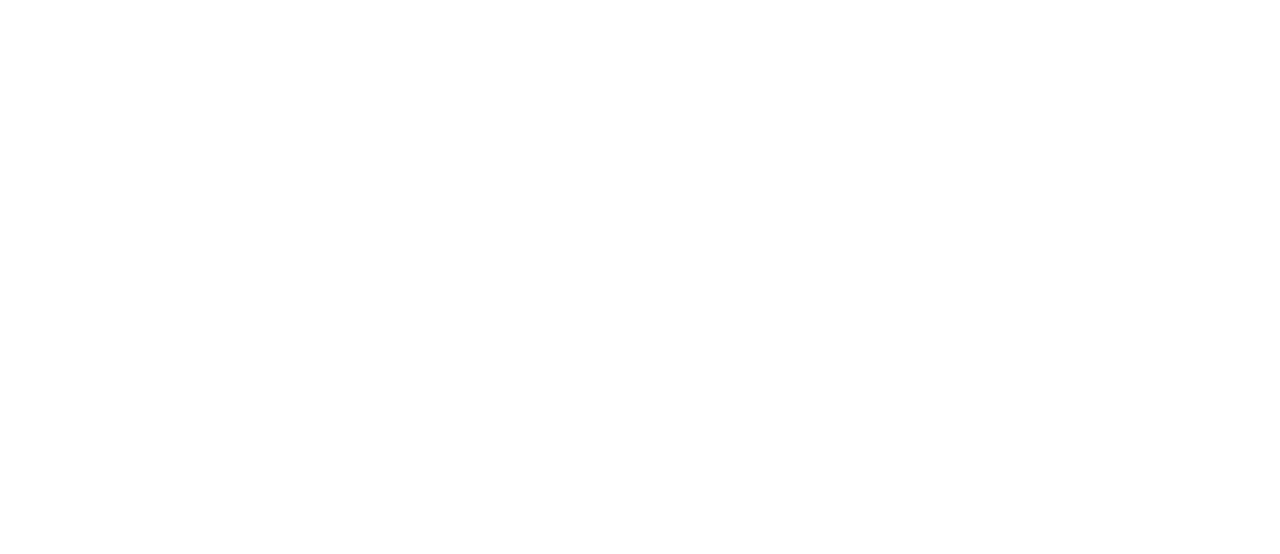
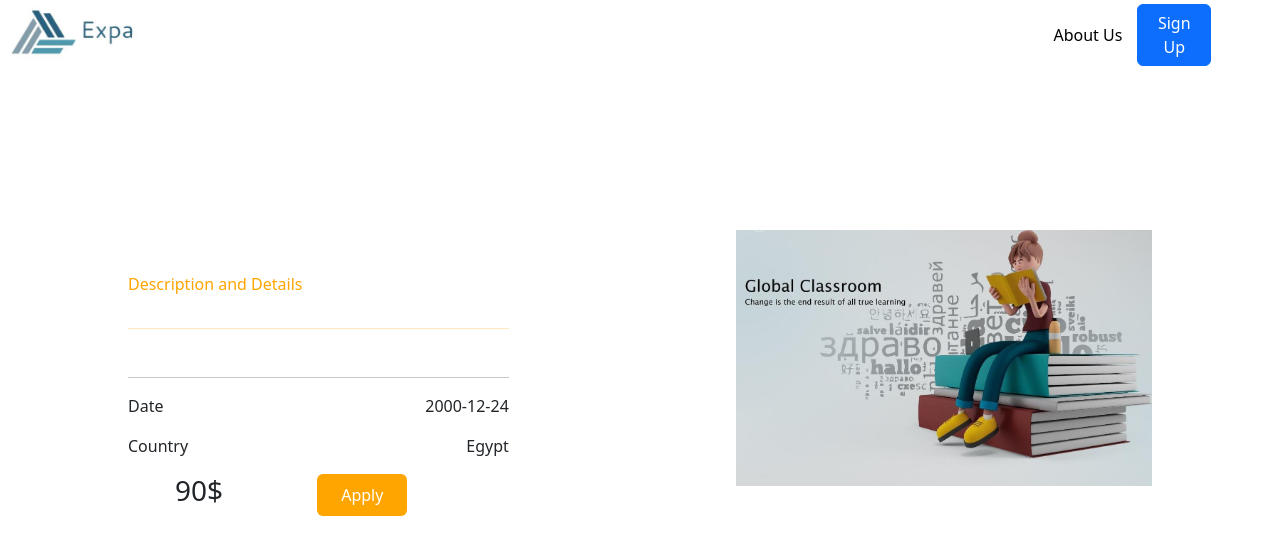
Before and after one commit to mohamedsaber122/Expa-Project, a React (Create React App) app: page /projects in a window 1280 px wide. Before the commit this address had no page. Shown: the top 554 px of the page. Built offline with nearby package versions, Linux system fonts and the light colour scheme.

Commit message:
added-axios

```diff
--- a/package.json
+++ b/package.json
@@ -7,6 +7,7 @@
     "@testing-library/jest-dom": "^5.16.5",
     "@testing-library/react": "^13.4.0",
     "@testing-library/user-event": "^13.5.0",
+    "axios": "^1.2.1",
     "bootstrap": "^5.2.3",
     "react": "^18.2.0",
     "react-bootstrap": "^2.6.0",
--- a/src/App.js
+++ b/src/App.js
@@ -8,13 +8,16 @@ import { Routes, Route } from "react-router-dom";
 import VolanterCustom from "./Components/Volanteer Page/VolanterCustom";
 import SignUp from "./Components/Sign up/SignUp";
 import SignIn from "./Components/Sign in/SignIn";
+import ProjectDetails from "./Components/Project details/ProjectDetails";
 
 function App() {
   return (
     <>
       <Routes>
-        <Route path="/" element={ <Body />} />
-        <Route path="/about" element={<CreateProject/>} />
+        <Route path="/" element={<Volanter />} />
+        <Route path="/projects" element={<ProjectDetails />} />
+        <Route path="/about" element={<CreateProject />} />
+        <Route path="/sign-up" element={<SignUp />} />
         <Route path="/data" element={<VolanterCustom />} />
       </Routes>
     </>
--- /dev/null
+++ b/src/Components/Project details/ProjectDetails.css
@@ -0,0 +1,44 @@
+.projects-main {
+  display: flex;
+  height: 80vh;
+  justify-content: center;
+  align-items: center;
+  gap: 5%;
+}
+
+.projects-right {
+  margin-left: 10%;
+  width: 50%;
+  display: flex;
+  flex-direction: column;
+  justify-content: flex-start;
+  align-items: flex-start;
+}
+.projects-right p {
+  max-width: 70%;
+}
+hr {
+  width: 70%;
+}
+.projects-data {
+  display: flex;
+  justify-content: space-between;
+  width: 70%;
+}
+.projects-fees {
+  display: flex;
+  justify-content: space-around;
+  width: 60%;
+}
+.projects-fees Button {
+  border: 0px;
+  padding: 0px 1.5rem;
+}
+.projects-left {
+  width: 50%;
+  height: 40vh;
+}
+.projects-left img {
+  height: 80%;
+  width: fit-content;
+}
--- /dev/null
+++ b/src/Components/Project details/ProjectDetails.js
@@ -0,0 +1,49 @@
+import React from "react";
+import { Button } from "react-bootstrap";
+import { useSelector } from "react-redux";
+import NavBar from "../Landing Page/NavBar";
+
+import "./ProjectDetails.css";
+
+const ProjectDetails = () => {
+  const projectData = useSelector((state) => state.volunteer.custom);
+  return (
+    <div>
+      <NavBar />
+      <div className="projects-main">
+        <div className="projects-right">
+          <h1>{projectData.title}</h1>
+          <p style={{ color: "orange" }}>Description and Details</p>
+          <hr style={{ color: "orange" }} />
+          <p style={{ color: "#A9A9A9" }}>{projectData.description}</p>
+          <hr />
+          <div className="projects-data">
+            <p>Date</p>
+            <p>2000-12-24</p>
+          </div>
+          <div className="projects-data">
+            <p>Country</p>
+            <p>Egypt</p>
+          </div>
+          <div className="projects-fees">
+            <h3>90$</h3>
+            <Button
+              style={{
+                color: "white",
+                backgroundColor: "orange",
+                width: "fit-content",
+              }}
+            >
+              Apply
+            </Button>
+          </div>
+        </div>
+        <div className="projects-left">
+          <img src={projectData.image} />
+        </div>
+      </div>
+    </div>
+  );
+};
+
+export default ProjectDetails;
--- a/src/Components/Sign up/SignUp.js
+++ b/src/Components/Sign up/SignUp.js
@@ -1,30 +1,77 @@
-import React from 'react';
-import { Button } from 'react-bootstrap';
-import NavBar from '../Landing Page/NavBar';
-import './SignUp.css'
-
+import axios from "axios";
+import React from "react";
+import { Button } from "react-bootstrap";
+import NavBar from "../Landing Page/NavBar";
+import { useState } from "react";
+import "./SignUp.css";
 
 const SignUp = () => {
-    return(
+  const [name, setName] = useState("");
+  const [email, setEmail] = useState("");
+  const [phone, setPhone] = useState("");
+  const [password, setPassword] = useState("");
+  const [country, setCountry] = useState("");
+  const handleClick = () => {
+    axios
+      .post("http://localhost:3001/registration", {
+        name: name,
+        email: email,
+        phoneNumber: phone,
+        password: password,
+        country: country,
+      })
+      .then((response) => console.log(response))
+      .catch((err) => console.log(err));
+  };
+  return (
     <div>
       <NavBar />
-            <div className='signup-main'>
-            <div className='signup-container'>
+      <div className="signup-main">
+        <div className="signup-container">
           <h2>Sign Up</h2>
           <p>Sign up for our organization</p>
-                <input type='text'  placeholder='Email'/>
-                <input type='password'  placeholder='Password'/>
-                <input type='text' placeholder='Phone number' />
-                <input type='text' placeholder='Country' />
-               <div style={{width: '25%',display:'flex',alignItems:'center',justifyContent:'center',gap:'10px'}}>
-                 <input style={{width : '7%', height: '100%' }} type='checkbox' />
+          <input
+            onChange={(e) => setEmail(e.target.value)}
+            type="text"
+            placeholder="Email"
+          />
+          <input
+            onChange={(e) => setName(e.target.value)}
+            type="text"
+            placeholder="Name"
+          />
+          <input
+            onChange={(e) => setPassword(e.target.value)}
+            type="password"
+            placeholder="Password"
+          />
+          <input
+            onChange={(e) => setPhone(e.target.value)}
+            type="text"
+            placeholder="Phone number"
+          />
+          <input
+            onChange={(e) => setCountry(e.target.value)}
+            type="text"
+            placeholder="Country"
+          />
+          <div
+            style={{
+              width: "25%",
+              display: "flex",
+              alignItems: "center",
+              justifyContent: "center",
+              gap: "10px",
+            }}
+          >
+            <input style={{ width: "7%", height: "100%" }} type="checkbox" />
             <small>By clicking you agree to terms and conditions</small>
           </div>
-                <Button>Signup !</Button>
+          <Button onClick={handleClick}>Signup !</Button>
         </div>
       </div>
     </div>
-    )
-}
+  );
+};
 
 export default SignUp;
--- a/src/Components/Volanteer Page/Volanter.css
+++ b/src/Components/Volanteer Page/Volanter.css
@@ -10,7 +10,11 @@
   word-wrap: break-word;
   width: 50%;
 }
-
+.cards-container {
+  display: flex;
+  justify-content: space-evenly;
+  flex-wrap: wrap;
+}
 .card-image {
   height: 200px;
 }
--- a/src/Components/Volanteer Page/VolanterCard.js
+++ b/src/Components/Volanteer Page/VolanterCard.js
@@ -15,7 +15,7 @@ const VolanteCard = ({ image, title, description }) => {
       description: description,
     };
     dispatch(setCustom(data));
-    navigate("/data");
+    navigate("/projects");
   };
   return (
     <div>
--- a/src/Redux/volunteerReducer.js
+++ b/src/Redux/volunteerReducer.js
@@ -8,6 +8,12 @@ const initialState = {
       title: "Global Classroom",
       description:
         "The project aims to contribute to SDG #4 by  providing and openingspace for quality education for people of  all ages, ensuring  educational  opportunities from initial literacy to other subjects such as mathematics, science  and languages.",
+    },
+    {
+      id: 2,
+      image: "https://pixlr.com/images/index/remove-bg.webp",
+      title: "el moza",
+      description: "hya gamda neekkkk",
     },
   ],
   custom: {
```
Also changed, not shown: 1 other file (tests, documents, lock files or other folders). Lines whose indentation alone changed are shown as unchanged.
